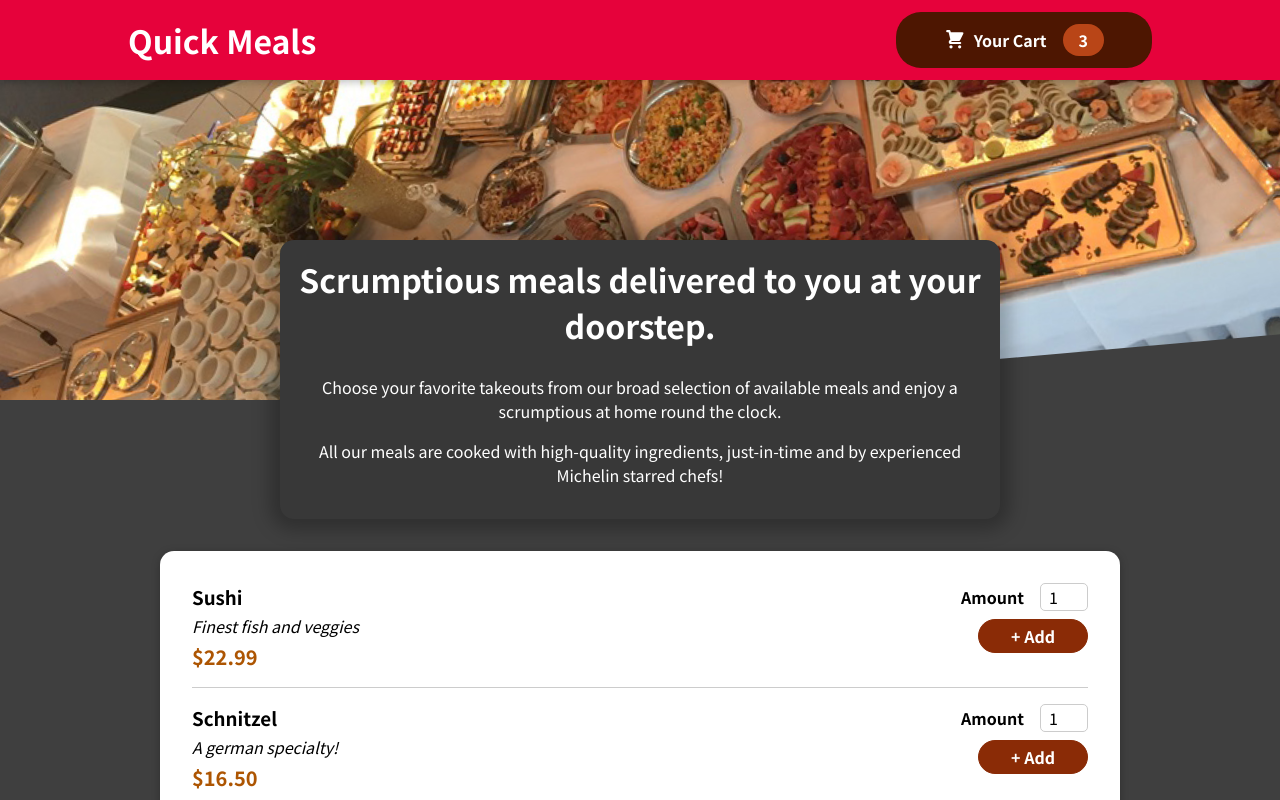
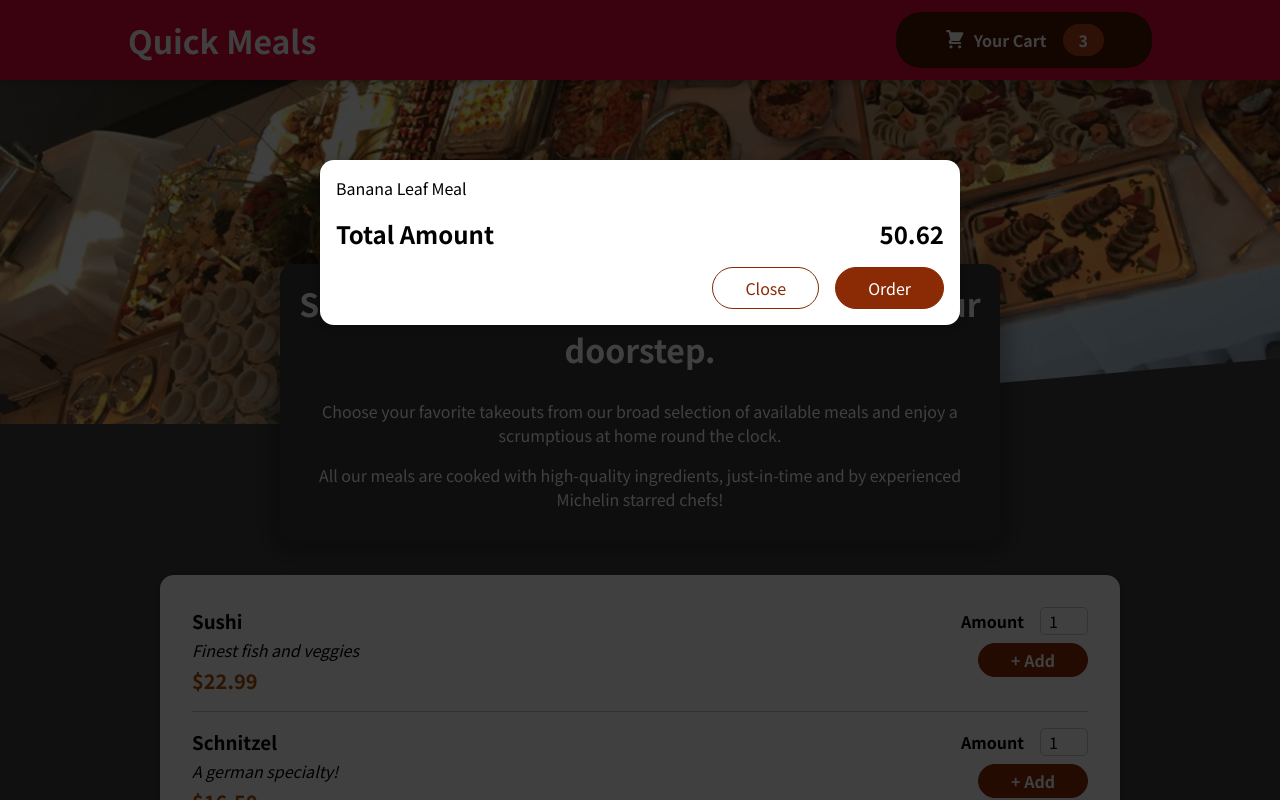
Before and after one commit to rubanero14/React-Lessons-Section11-Building-Food-Order-App, a React (Create React App) app: page / in a window 1280 px wide. Shown: the top 800 px of the page. Built offline with nearby package versions, Linux system fonts and the light colour scheme.

Commit message:
Managing Cart & Modal State

```diff
--- a/public/index.html
+++ b/public/index.html
@@ -28,6 +28,8 @@
   </head>
   <body>
     <noscript>You need to enable JavaScript to run this app.</noscript>
+    <!-- For React Modal component overlay using Portals -->
+    <div id="modal"></div>
     <div id="root"></div>
     <!--
       This HTML file is a template.
--- a/src/App.js
+++ b/src/App.js
@@ -2,10 +2,12 @@ import React from "react";
 
 import Header from "./components/Layout/Header";
 import Meals from "./components/Meals/Meals";
+import Cart from "./components/Cart/Cart";
 
 function App() {
   return (
     <React.Fragment>
+      <Cart />
       <Header />
       <main>
         <Meals />
--- a/src/components/Cart/Cart.js
+++ b/src/components/Cart/Cart.js
@@ -1,6 +1,7 @@
 import React from "react";
 
 import Button from "../UI/Button/Button";
+import Modal from "../UI/Modal/Modal";
 
 import styles from "./Cart.module.css";
 
@@ -15,7 +16,7 @@ const Cart = (props) => {
   ].map((meal) => <li>{meal.name}</li>);
 
   return (
-    <div>
+    <Modal>
       <ul className={styles["cart-items"]}>{cartItems}</ul>
       <div className={styles.total}>
         <span>Total Amount</span>
@@ -25,7 +26,7 @@ const Cart = (props) => {
         <Button className={styles["button--alt"]}>Close</Button>
         <Button className={styles.button}>Order</Button>
       </div>
-    </div>
+    </Modal>
   );
 };
 
--- /dev/null
+++ b/src/components/UI/Modal/Modal.js
@@ -0,0 +1,26 @@
+import React from "react";
+
+// using ReactDOM for Modal portals/teleport to body element or any targetted element in HTML for modal rendering
+import ReactDOM from "react-dom";
+
+import styles from "./Modal.module.css";
+
+const Modal = (props) => {
+  // targetted element for Modal to be teleported or portalled on Real DOM in index.html in public folder
+  const modalElement = document.querySelector("#modal");
+
+  const modal = (
+    <div className={styles.backdrop}>
+      <div className={styles.modal}>
+        <div className={styles.content}>{props.children}</div>
+      </div>
+    </div>
+  );
+  return (
+    <React.Fragment>
+      {ReactDOM.createPortal(modal, modalElement)};
+    </React.Fragment>
+  );
+};
+
+export default Modal;
--- /dev/null
+++ b/src/components/UI/Modal/Modal.module.css
@@ -0,0 +1,41 @@
+.backdrop {
+    position: fixed;
+    top: 0;
+    left: 0;
+    width: 100%;
+    height: 100vh;
+    z-index: 20;
+    background-color: rgba(0, 0, 0, 0.75);
+}
+
+.modal {
+    position: fixed;
+    top: 20vh;
+    left: 5%;
+    width: 90%;
+    background-color: white;
+    padding: 1rem;
+    border-radius: 14px;
+    box-shadow: 0 2px 8px rgba(0, 0, 0, 0.25);
+    z-index: 30;
+    animation: slide-down 300ms ease-out forwards;
+}
+
+@media (width >= 768px) {
+    .modal {
+        width: 40rem;
+        left: calc(50% - 20rem);
+    }
+}
+
+@keyframes slide-down {
+    from {
+        opacity: 0;
+        transform: translateY(-3rem);
+    }
+
+    to {
+        opacity: 1;
+        transform: translateY(0);
+    }
+}
```
